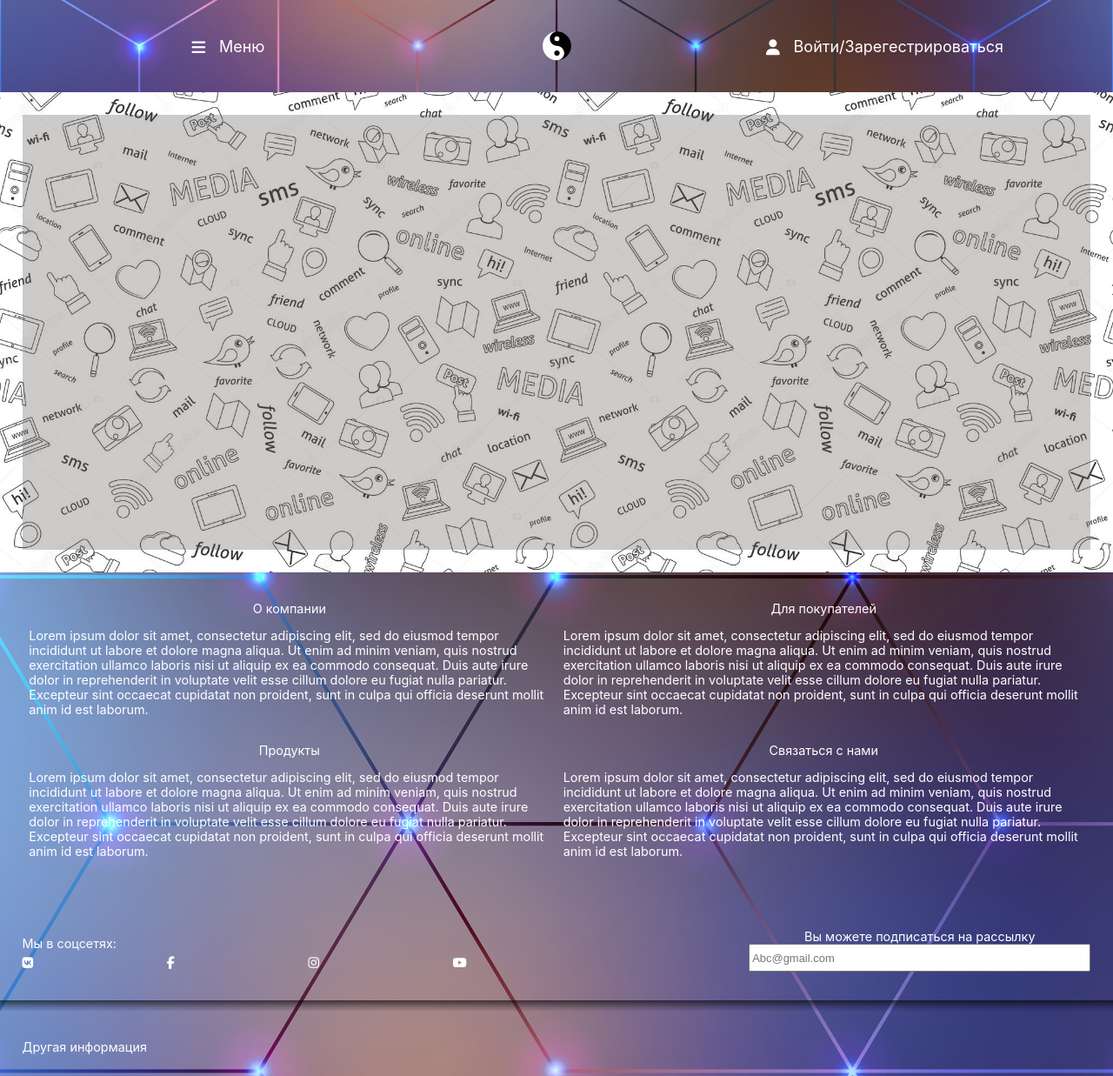
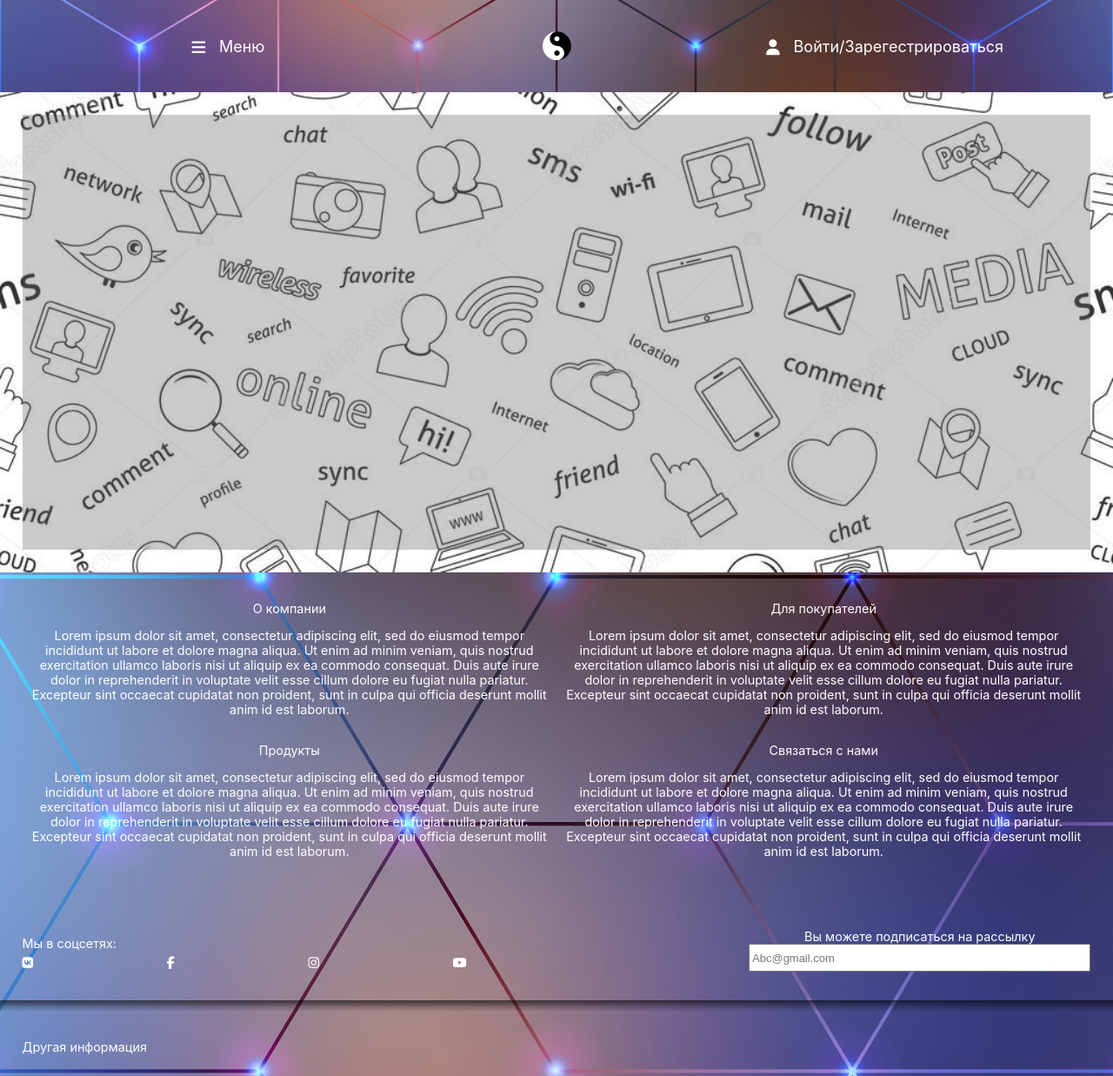
Before and after one commit to zmdog/Schulte-Table, a React (Create React App) app in the folder test_task/: page / in a window 1280 px wide. Shown: the whole page at 87% size. Built offline with nearby package versions, Linux system fonts and the light colour scheme.

Commit message:
подогнал под мобилки

```diff
--- a/test_task/src/components/content/Content.scss
+++ b/test_task/src/components/content/Content.scss
@@ -4,7 +4,7 @@
 .Content{
   height: 500px;
   background:url("public/social.jpg")top repeat;
-  background-size: 50%;
+  background-size: 100%;
   padding: 2vw;
   .Content-Wrapper{
     background: #645a5a52;
--- a/test_task/src/components/footer/Footer.js
+++ b/test_task/src/components/footer/Footer.js
@@ -43,7 +43,8 @@ class Footer extends React.Component {
                             </div>
                         </div>
                         <div className={"Second Main-Info Footer-Info-Second"}>
-                            <div className={"Second-Wrapper"}>Мы в соцсетях:
+                            <div className={"Second-Wrapper"}>
+                                <label>Мы в соцсетях:</label>
                                 <div className={"Socials Second-Socials"}>
                                     <div className={"Social Socials-VK VK"}>
                                         <a href={"http://localhost:8080/"}><i className="fa fa-vk"> </i></a>
--- a/test_task/src/components/footer/Footer.scss
+++ b/test_task/src/components/footer/Footer.scss
@@ -14,6 +14,7 @@
   .Footer{
     font-size: .8em;
     .First{
+      text-align: center;
       flex-direction: column;
     }
   }
@@ -30,8 +31,12 @@
     .Second{
       display: flex;
       flex-direction: column;
+      label{
+        margin-bottom: 2%;
+      }
       .Second-Wrapper{
         align-items: center;
+        padding: 2%;
         .Socials{
           .Youtube{
             margin: 0 !important;
@@ -39,6 +44,7 @@
         }
       }
       .Second_Subscribe{
+        padding: 2%;
         width: auto !important;
         .Second-Subscribe-Email{
           height: 4vw !important;
```
Also changed, not shown: 3 other files (tests, documents, lock files or other folders).
